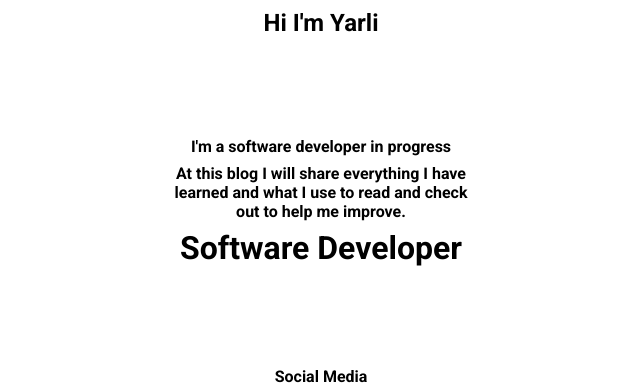
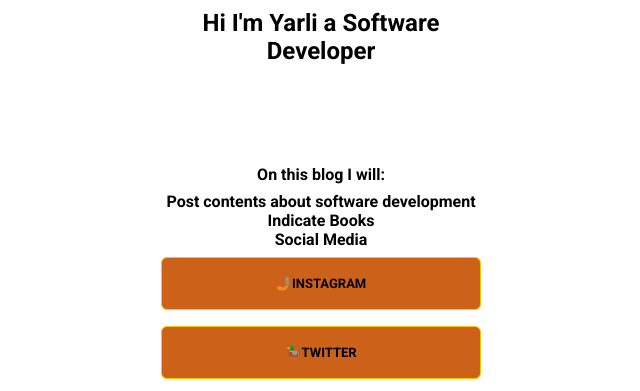
Before and after one commit to Yrishe/web-site-blog, a plain HTML site: page index.html in a window 1280 px wide. Shown: the part 396-787 px from the top of the page, without its empty margins (319-959 px from the left). Drawn offline with Linux system fonts and the light colour scheme; a web font is replaced by a local one.

Commit message:
more changes
Few changes into the body

```diff
--- a/index.html
+++ b/index.html
@@ -18,13 +18,13 @@
   <div class="container">
     <img class="avatar" src="https://avatars.githubusercontent.com/u/86082317?v=4" alt="Yarli Picture" />
     <section>
-      <h1>Hi I'm Yarli</h1>
-      <p>I'm a software developer in progress</p>
-      <p>At this blog I will share everything I have learned
-        and what I use to read and check out to help me improve.
-      </p>
+      <h1>Hi I'm Yarli a Software Developer</h1>
+      <p>On this blog I will:</p>
+      <ul>
+        <li>Post contents about software development</li>
+        <li>Indicate Books</li>
+      </ul>
     </section>
-    <h1>Software Developer</h1>
     <p>Social Media</p>
 
     <ul>
```
